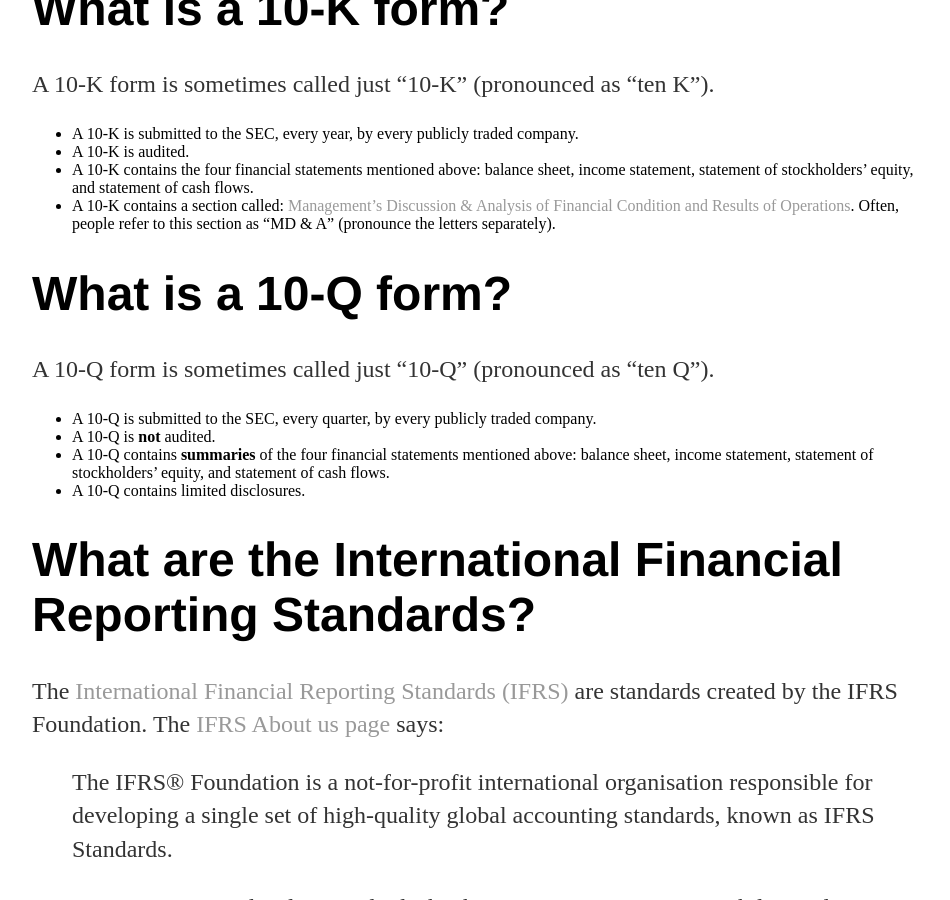
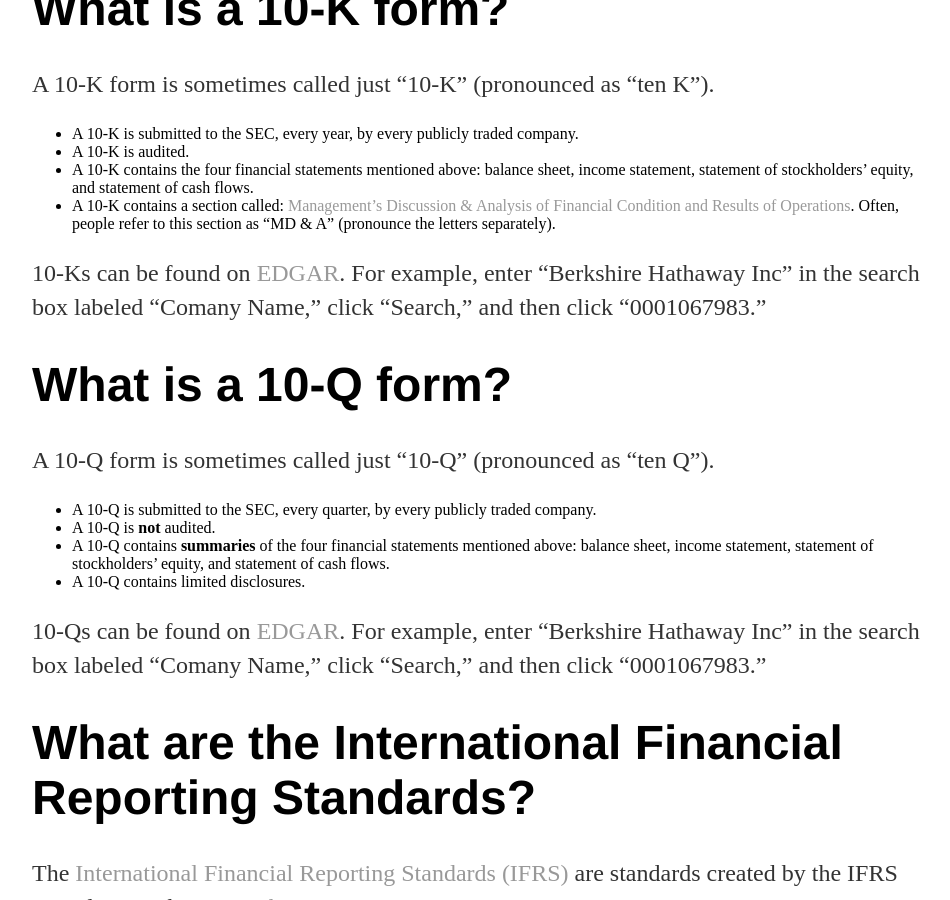
Before and after one commit to chopdicemince/chopdicemince.github.io, a Jekyll site: the page built from _posts/2018-09-03-mba-financial-statement-analysis.md, in a window 1280 px wide and 900 px high, scrolled down 1477 px. Shown: the whole window, without its empty margins (160-1110 px from the left). Built offline with Jekyll 4.4.1, drawn with Linux system fonts in a browser that asks for light colours.

Commit message:
Find 10-K and 10-Q on EDGAR

```diff
--- a/_posts/2018-09-03-mba-financial-statement-analysis.md
+++ b/_posts/2018-09-03-mba-financial-statement-analysis.md
@@ -39,6 +39,8 @@ A 10-K form is sometimes called just "10-K" (pronounced as "ten K").
 * A 10-K contains the four financial statements mentioned above: balance sheet, income statement, statement of stockholders' equity, and statement of cash flows.
 * A 10-K contains a section called: [Management's Discussion & Analysis of Financial Condition and Results of Operations](https://www.sec.gov/news/press/2003-179.htm). Often, people refer to this section as "MD & A" (pronounce the letters separately).
 
+10-Ks can be found on [EDGAR](https://www.sec.gov/edgar/searchedgar/companysearch.html). For example, enter "Berkshire Hathaway Inc" in the search box labeled "Comany Name," click "Search," and then click "0001067983."
+
 # What is a 10-Q form?
 
 A 10-Q form is sometimes called just "10-Q" (pronounced as "ten Q").
@@ -47,6 +49,8 @@ A 10-Q form is sometimes called just "10-Q" (pronounced as "ten Q").
 * A 10-Q is __not__ audited.
 * A 10-Q contains __summaries__ of the four financial statements mentioned above: balance sheet, income statement, statement of stockholders' equity, and statement of cash flows.
 * A 10-Q contains limited disclosures.
+
+10-Qs can be found on [EDGAR](https://www.sec.gov/edgar/searchedgar/companysearch.html). For example, enter "Berkshire Hathaway Inc" in the search box labeled "Comany Name," click "Search," and then click "0001067983."
 
 # What are the International Financial Reporting Standards?
 
```
